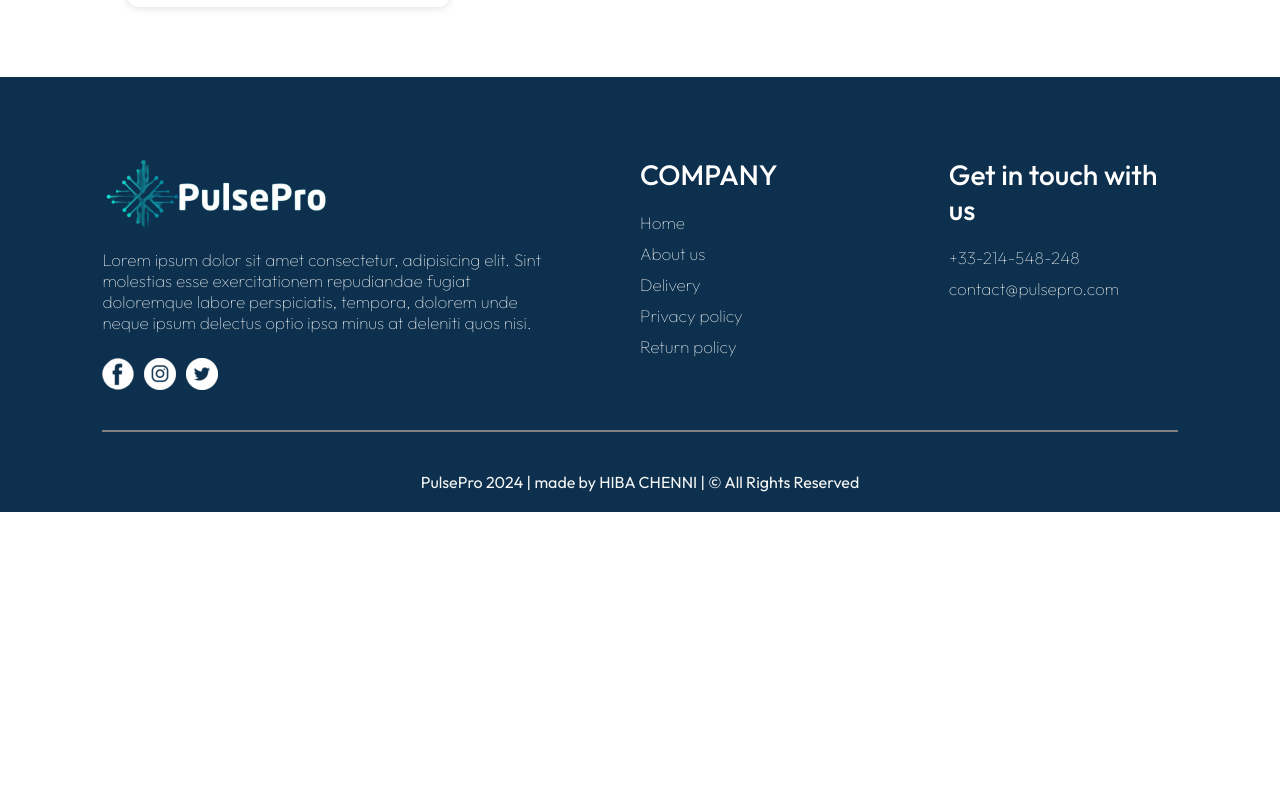
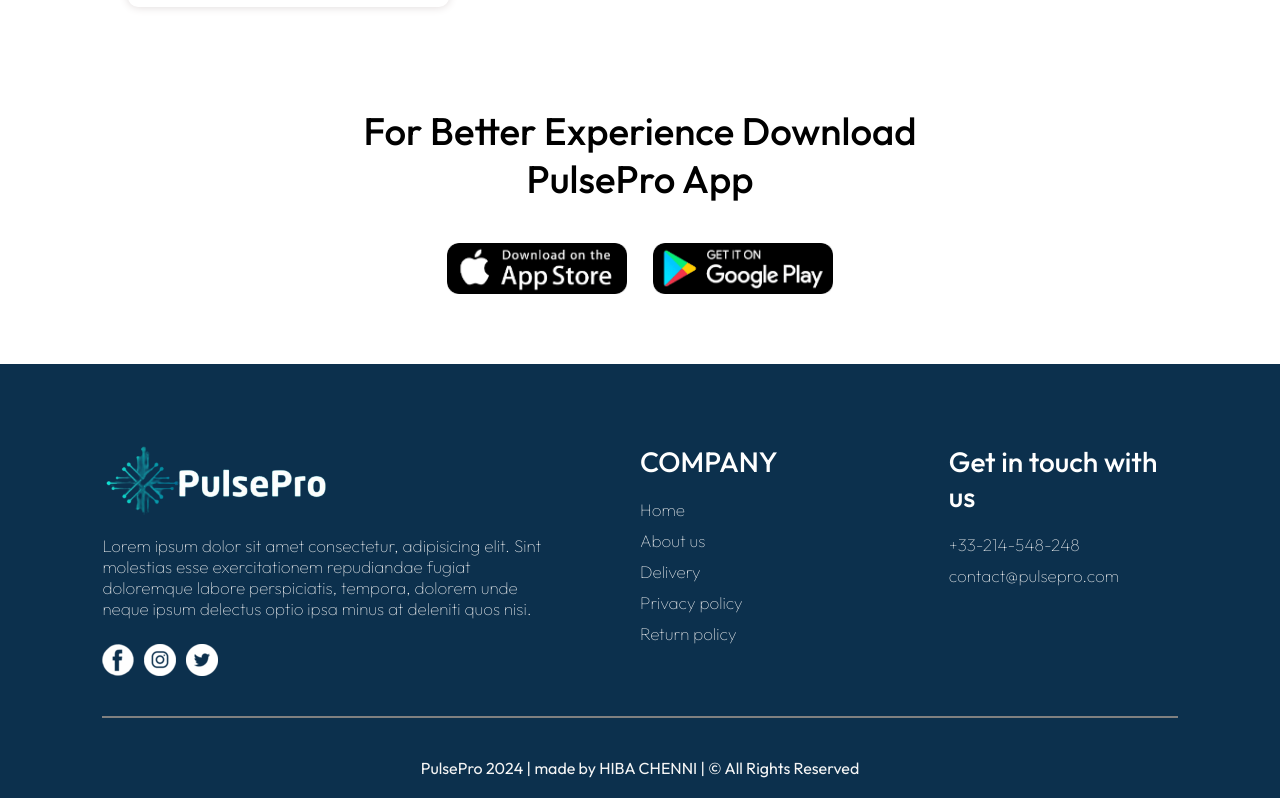
Before and after one commit to Hibajk/ecommerce_website, a React (Vite) app in the folder website_frontend/: page / in a window 1280 px wide. Shown: the part 3900-4698 px from the top of the page. Before the commit the page ends 4412 px from the top, so only its background shows below. Built offline with nearby package versions, Linux system fonts and the light colour scheme.

Commit message:
appdownload section created

```diff
--- /dev/null
+++ b/website_frontend/src/components/AppDownload/AppDownload.css
@@ -0,0 +1,25 @@
+.app-download{
+    margin: auto auto;
+    margin-top: 100px;
+    font-size: max(3vw,28px);
+    text-align: center;
+    font-weight: 500;
+}
+
+.app-download-platforms{
+    display: flex;
+    justify-content: center;
+    gap: max(2vw,10px);
+    margin-top: 40px;
+}
+
+.app-download-platforms img{
+    width: max(30vw,120px);
+    max-width: 180px;
+    transition: 0.5s;
+    cursor: pointer;
+}
+
+.app-download-platforms img:hover{
+    transform: scale(1.1);
+}
--- /dev/null
+++ b/website_frontend/src/components/AppDownload/AppDownload.jsx
@@ -0,0 +1,17 @@
+import React from 'react'
+import './AppDownload.css'
+import { assets } from '../../assets/assets'
+
+const AppDownload = () => {
+  return (
+    <div className='app-download' id='app-download'>
+        <p>For Better Experience Download <br /> PulsePro App</p>
+        <div className="app-download-platforms">
+            <img src={assets.appstore} alt="" />
+            <img src={assets.playstore} alt="" />
+        </div>
+    </div>
+  )
+}
+
+export default AppDownload
--- a/website_frontend/src/pages/Home/Home.jsx
+++ b/website_frontend/src/pages/Home/Home.jsx
@@ -3,6 +3,7 @@
 import Header from '../../components/Header/Header'
 import ExploreMenu from '../../components/ExploreMenu/ExploreMenu'
 import ProductsDisplay from '../../components/ProductsDisplay/ProductsDisplay'
+import AppDownload from '../../components/AppDownload/AppDownload'
 
 const Home = () => {
 
@@ -13,6 +14,7 @@
       <Header/>
       <ExploreMenu category={category} setCategory={setCategory}/>
       <ProductsDisplay category={category}/>
+      <AppDownload/>
     </div>
   )
 }
```
